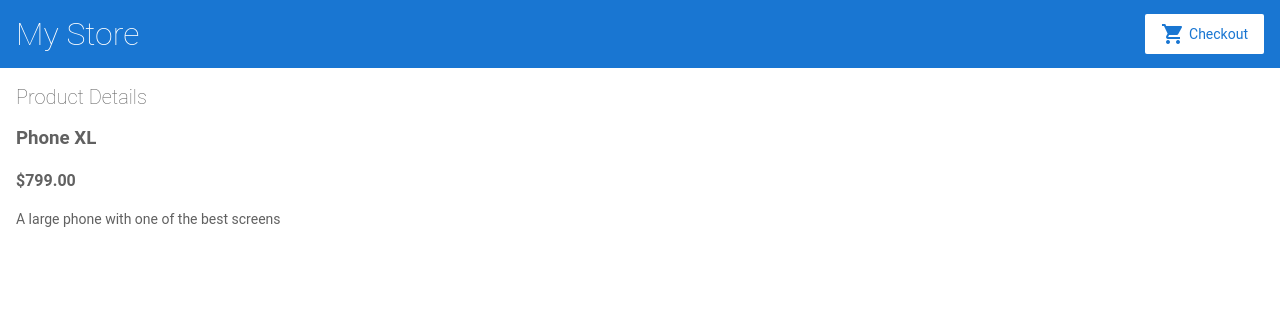
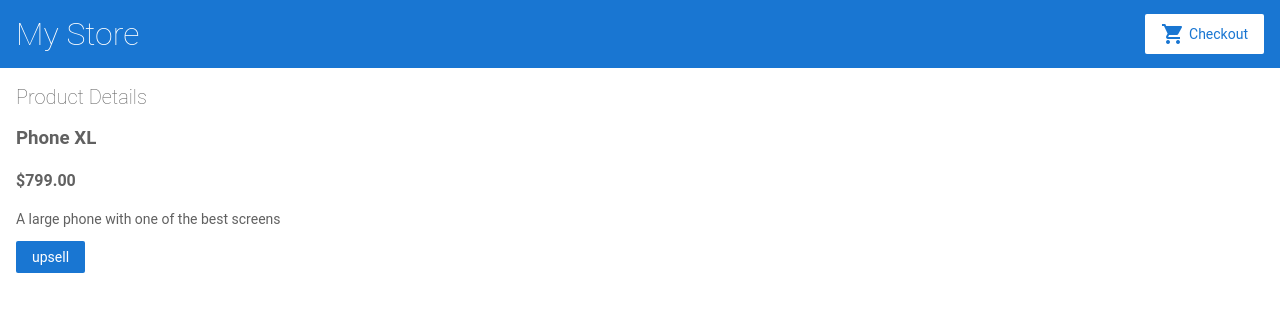
Before and after one commit to dexxan/angular-u7kfta, an Angular app: page /products/1/No in a window 1280 px wide. Shown: the top 312 px of the page. Built offline with nearby package versions, Linux system fonts and the light colour scheme.

Commit message:
3 files modified

```diff
--- a/src/app/product-details/product-details.component.html
+++ b/src/app/product-details/product-details.component.html
@@ -4,5 +4,8 @@
   <h3>{{ product.name }}</h3>
   <h4>{{ product.price | currency }}</h4>
   <p>{{ product.description }}</p>
+<button (click)=upsell()>
+    upsell
+  </button>
 
 </div>
--- a/src/app/product-details/product-details.component.ts
+++ b/src/app/product-details/product-details.component.ts
@@ -9,6 +9,8 @@ import { Product, products } from '../products';
 })
 export class ProductDetailsComponent implements OnInit {
   product: Product|undefined;
+  upsellStr: string = "";
+
 
   constructor(
     private route: ActivatedRoute,
@@ -17,10 +19,15 @@ export class ProductDetailsComponent implements OnInit {
   ngOnInit() {
     const routeParams = this.route.snapshot.paramMap;
     const productIdFromRoute = Number(routeParams.get('productId'));
-    const productUpsell = String(routeParams.get('upsell'));
+    this.upsellStr = String(routeParams.get('upsell'));
 
     // Find the product that correspond with the id provided in route.
     this.product = products.find(product => product.id === productIdFromRoute);
   }
 
+  upsell()
+  {
+      window.alert(this.upsellStr);
+  }
+
 }
--- a/src/app/product-list/product-list.component.html
+++ b/src/app/product-list/product-list.component.html
@@ -2,7 +2,7 @@
 
 <div *ngFor="let product of products">
     <h3>
-    <a [title]="product.name + ' details'" [routerLink]="['/products', product.id, product]">
+    <a [title]="product.name + ' details'" [routerLink]="['/products', product.id, product.upsell]">
       {{ product.name }}
     </a>
       <p *ngIf="product.description">
```
